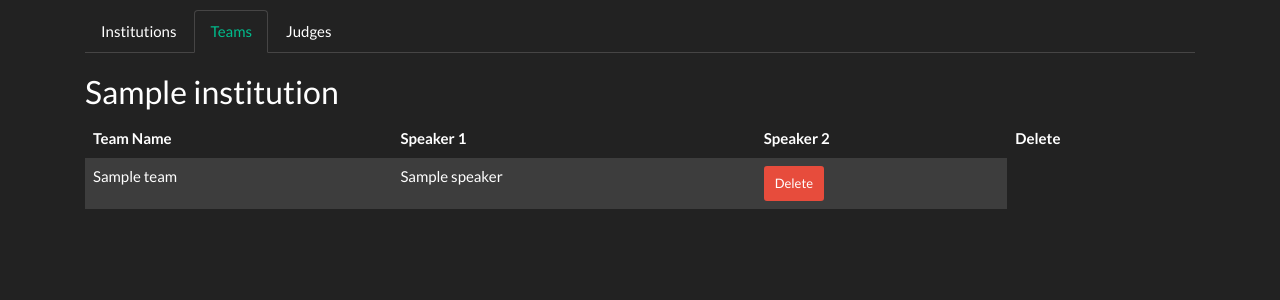
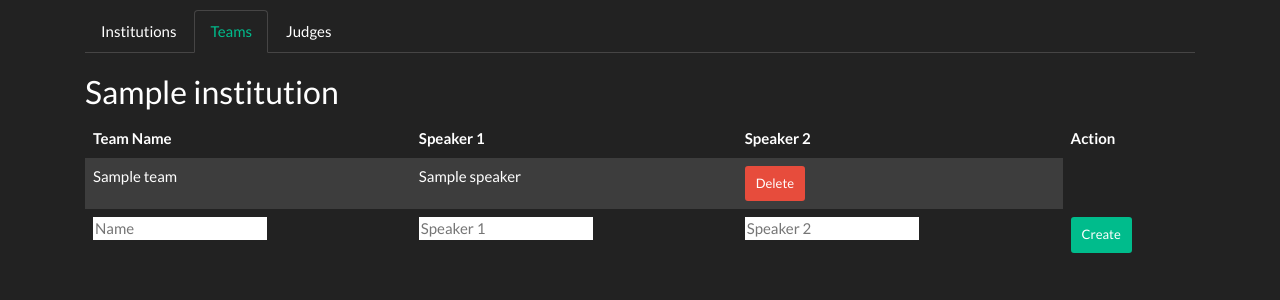
Before and after one commit to sarrionandia/taber, a Django app: template data/templates/data/index.html in a window 1280 px wide, after a click on "Teams". Shown: the part 60-360 px from the top of the page. Run offline with Django 3.2, Linux system fonts and the light colour scheme; tables that the repository leaves empty hold one stand-in row (values such as "Sample post"); the template is opened without the code that fills it: values that come from a table or form of the project are taken from there, most other values are stand-ins (such as "Sample title", 1, 10 or a date in 2020); parts of the project's set-up code (start-up, migrations or seed data) failed here and were passed over; some libraries are stand-ins or nearby versions.

Commit message:
Fields for creating new team

```diff
--- a/data/templates/data/index.html
+++ b/data/templates/data/index.html
@@ -26,7 +26,7 @@
                             <th>Team Name</th>
                             <th>Speaker 1</th>
                             <th>Speaker 2</th>
-                            <th>Delete</th>
+                            <th>Action</th>
                         </tr>
                         </thead>
                         {% for t in i.teams %}
@@ -40,6 +40,14 @@
                                 </td>
                             </tr>
                         {% endfor %}
+                            <tr>
+                                <td><input id="t_name_{{ t.id }}" placeholder="Name"></td>
+                                <td><input id="t_sp1_{{ t.id }}" placeholder="Speaker 1"></td>
+                                <td><input id="t_sp2_{{ t.id }}" placeholder="Speaker 2"></td>
+                                <td>
+                                    <button class="btn btn-sm btn-success" onclick="create_team({{ t.id }});">Create</button>
+                                </td>
+                            </tr>
                     </table>
                 {% endfor %}
             </section>
```
